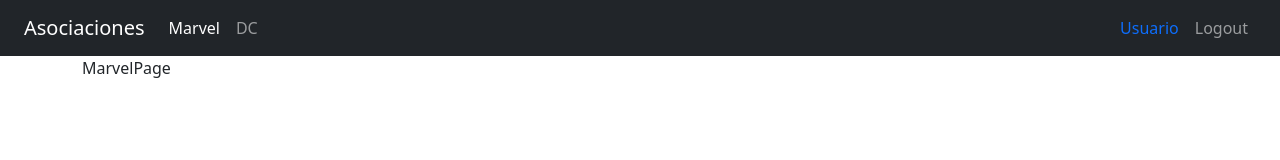
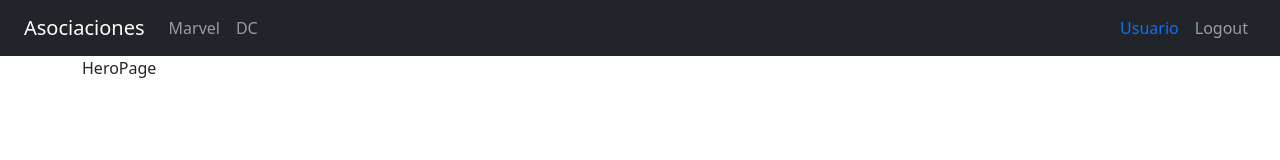
Before and after one commit to Alejandro-Figueiras/Curso-React-FH, a React (Vite) app in the folder 07-heroes-spa/: page /hero in a window 1280 px wide. Before the commit this address led to /marvel. Shown: the top 160 px of the page. Built offline with nearby package versions, Linux system fonts and the light colour scheme.

Commit message:
07-heroes-spa add new routes

```diff
--- /dev/null
+++ b/07-heroes-spa/src/heroes/pages/HeroPage.jsx
@@ -0,0 +1,8 @@
+
+const HeroPage = () => {
+  return (
+    <div>HeroPage</div>
+  )
+}
+
+export default HeroPage
--- /dev/null
+++ b/07-heroes-spa/src/heroes/pages/SearchPage.jsx
@@ -0,0 +1,8 @@
+
+const SearchPage = () => {
+  return (
+    <div>SearchPage</div>
+  )
+}
+
+export default SearchPage
--- a/07-heroes-spa/src/heroes/routes/HeroesRoutes.tsx
+++ b/07-heroes-spa/src/heroes/routes/HeroesRoutes.jsx
@@ -2,6 +2,8 @@ import { Navigate, Route, Routes } from "react-router"
 import { Navbar } from "../../ui/components/Navbar"
 import MarvelPage from "../pages/MarvelPage"
 import DcPage from "../pages/DcPage"
+import SearchPage from "../pages/SearchPage"
+import HeroPage from "../pages/HeroPage"
 
 const HeroesRoutes = () => {
 	return (
@@ -13,6 +15,10 @@ const HeroesRoutes = () => {
 					<Route path='marvel' element={<MarvelPage />} />
 					<Route path='dc' element={<DcPage />} />
 
+          <Route path='search' element={<SearchPage />} />
+					<Route path='hero' element={<HeroPage />} />
+
+
 					<Route path='/*' element={<Navigate to='/marvel' />} />
 				</Routes>
 			</div>
```
